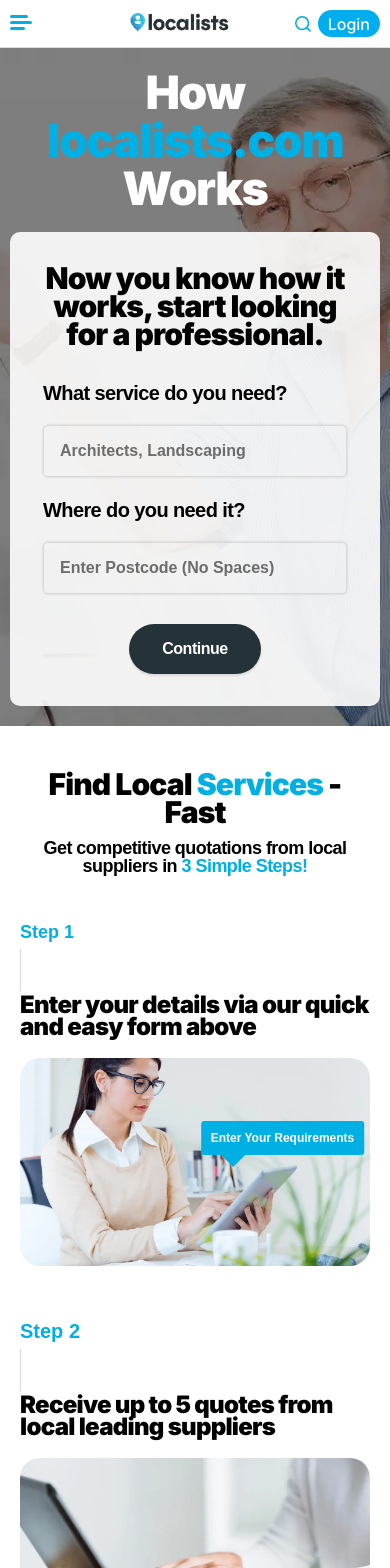
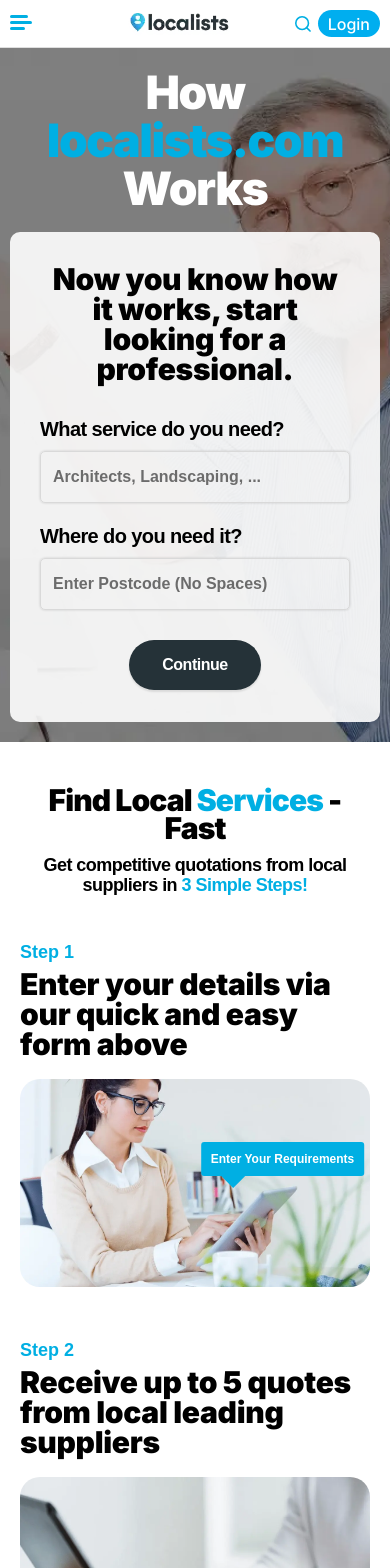
Before and after one commit to pushpesh-zuzu/localists-prelogin-nextjs, a Next.js app: page /how-it-works-for-customers in a window 390 px wide. Shown: the top 1568 px of the page. Built offline with nearby package versions, Linux system fonts and the light colour scheme.

Commit message:
Ui Fixes

```diff
--- a/src/app/component/HowItWorks/HeroSection/HeroSection.jsx
+++ b/src/app/component/HowItWorks/HeroSection/HeroSection.jsx
@@ -118,9 +118,9 @@
           <h1 className="font-black text-[46px] md:text-[60px] lg:text-[81px] leading-[48px]  md:leading-[55px] lg:leading-[75px] tracking-[-0.03em] font-inter text-white text-center">
             How <span className="text-[#00AFE3]">localists.com</span> Works
           </h1>
-          <div className="w-full xl:w-[1024px] bg-white/90 rounded-[10px] px-[33px] py-[32px] flex flex-col justify-center items-center mt-[20px] lg:mt-10px lg:mt-[22px]">
+          <div className="w-full xl:w-[1024px] bg-white/90 rounded-[10px] px-[30px] py-[32px] flex flex-col justify-center items-center mt-[20px] lg:mt-10px lg:mt-[22px]">
 
-            <h2 className="font-black text-[30px] md:text-[35px] lg:text-[50px] leading-[28px]  md:leading-[35px] lg:leading-[55px] tracking-[-0.03em] font-inter text-black text-center">
+            <h2 className="font-black text-[30px] md:text-[35px] lg:text-[50px] leading-[30px] md:leading-[35px] lg:leading-[55px] tracking-[-0.01em] md:tracking-[-0.03em] font-inter text-black text-center">
               Now you know how it works, start looking for a professional.
             </h2>
 
@@ -128,15 +128,15 @@
               <div className="flex flex-col items-center">
                 <div className="flex flex-col lg:flex-row gap-[18px] w-full">
                   <div className="flex flex-col flex-1 text-left relative">
-                    <label htmlFor="service" className="font-bold text-[20px] tracking-[-0.03em] text-black font-[Arial] mb-[17px]">
+                    <label htmlFor="service" className="font-bold text-[20px] tracking-[-0.03em] text-black font-[Arial] mb-[7px]">
                       What service do you need?
                     </label>
 
                     <input
                       id="service"
                       type="text"
-                      className="font-[Arial] font-bold !text-black border border-[#D9D9D9] rounded-[5px] pl-[16px] pr-[22px] pt-[13px] pb-[13px] w-full shadow-[0_0_2px_0.5px_rgba(0,0,0,0.10)]"
-                      placeholder="Architects, Landscaping"
+                      className="font-[Arial] font-bold !text-black border border-[#D9D9D9] rounded-[5px] pl-[12px] md:pl-[16px] pr-[22px] pt-[13px] pb-[13px] w-full shadow-[0_0_2px_0.5px_rgba(0,0,0,0.10)]"
+                      placeholder="Architects, Landscaping, ..."
                       value={service}
                       onChange={(e) => {
                         setService(e.target.value);
@@ -165,13 +165,13 @@
                   </div>
 
                   <div className="flex flex-col flex-1 text-left relative">
-                    <label htmlFor="postcode" className="font-bold text-[20px] tracking-[-0.03em] text-black font-[Arial] mb-[17px]">
+                    <label htmlFor="postcode" className="font-bold text-[20px] tracking-[-0.03em] text-black font-[Arial] mb-[7px]">
                       Where do you need it?
                     </label>
                     <input
                       id="postcode"
                       type="text"
-                      className="font-[Arial] font-bold !text-black border border-[#D9D9D9] rounded-[5px] pl-[16px] pr-[22px] pt-[13px] pb-[13px] w-full shadow-[0_0_2px_0.5px_rgba(0,0,0,0.10)]"
+                      className="font-[Arial] font-bold !text-black border border-[#D9D9D9] rounded-[5px] pl-[12px] md:pl-[16px] pr-[22px] pt-[13px] pb-[13px] w-full shadow-[0_0_2px_0.5px_rgba(0,0,0,0.10)]"
                       placeholder="Enter Postcode (No Spaces)"
                       ref={inputRef}
                       name="postcode"
--- a/src/app/component/HowItWorks/RegisterNow/RegisterNow.jsx
+++ b/src/app/component/HowItWorks/RegisterNow/RegisterNow.jsx
@@ -16,14 +16,14 @@
                 Register now
             </button>
 
-            <div className="max-w-[320px] w-full md:max-w-full lg:w-[1094px] px-[30px] lg:px-0 flex flex-col gap-[20px] justify-around md:flex-row md:flex-wrap md:justify-between lg:flex-nowrap lg:items-center lg:px-[40px]"
+            <div className="max-w-[320px] w-full md:max-w-full lg:w-[1094px] px-[15px] md:px-[80px] lg:px-0 flex flex-col gap-[20px] justify-around md:flex-row md:flex-wrap md:justify-between lg:flex-nowrap lg:items-center lg:px-[40px]"
             >
                 {/* Item 1 */}
                 <div className="flex items-center gap-[7px] lg:w-auto">
                     <div className="flex justify-center items-center rounded-full bg-[#00AFE3] w-[35px] h-[35px]">
                         <UserCircleIcon />
                     </div>
-                    <p className="font-[Arial] font-bold text-[14px] md:text-[16px] xl:text-[20px]">
+                    <p className="font-[Arial] font-bold text-[16px] xl:text-[20px]">
                         Create your account in minutes
                     </p>
                 </div>
@@ -33,7 +33,7 @@
                     <div className="flex justify-center items-center rounded-full bg-[#00AFE3] w-[35px] h-[35px]">
                         <BadgeIcon />
                     </div>
-                    <p className="font-[Arial] font-bold text-[14px] md:text-[16px] xl:text-[20px]">
+                    <p className="font-[Arial] font-bold text-[16px] xl:text-[20px]">
                         Start receiving leads today
                     </p>
                 </div>
@@ -43,7 +43,7 @@
                     <div className="flex justify-center items-center rounded-full bg-[#00AFE3] w-[35px] h-[35px]">
                         <CancelIcon />
                     </div>
-                    <p className="font-[Arial] font-bold text-[14px] md:text-[16px] xl:text-[20px]">
+                    <p className="font-[Arial] font-bold text-[16px] xl:text-[20px]">
                         No commission or hidden fees
                     </p>
                 </div>
--- a/src/app/how-it-works-for-customers/FindLocalServices.jsx
+++ b/src/app/how-it-works-for-customers/FindLocalServices.jsx
@@ -5,7 +5,7 @@
                 Find Local <span className="text-[#00AFE3]">Services</span> - Fast
             </h2>
 
-            <p className="font-bold font-[Arial] text-black text-[18px] md:text-[16px] lg:text-[20px] leading-[18px]  md:leading-[16px] lg:leading-[24px] tracking-[-0.03em]">
+            <p className="font-bold font-[Arial] text-black text-[18px] md:text-[16px] lg:text-[20px] leading-[20px]  md:leading-[16px] lg:leading-[24px] tracking-[-0.03em]">
                  Get competitive quotations from local suppliers in <span className="text-[#00AFE3]">3 Simple Steps!</span>
             </p>
         </div>
--- a/src/app/how-it-works-for-customers/ServicesSteps.jsx
+++ b/src/app/how-it-works-for-customers/ServicesSteps.jsx
@@ -52,7 +52,7 @@
                                 />
 
                                 {index === 0 && (
-                                    <p className="absolute font-[Arial] text-white font-bold text-[12px] md:text-[16px] lg:text-[16px] xl:text-[20px] leading-[18px] -translate-x-1/2 bg-[#00AFE3] px-4 py-3 rounded-[3px] whitespace-nowrap max-[1220px]:px-3 max-[1220px]:py-2 max-[1080px]:px-[10px] max-[1080px]:py-2 top-[30%] md:top-[40%] lg:top-[30%] xl:top-[38%] left-[75%] md:left-[80%] lg:left-[85%]">
+                                    <p className="absolute font-[Arial] text-white font-bold text-[12px] md:text-[16px] lg:text-[16px] xl:text-[20px] leading-[18px] -translate-x-1/2 bg-[#00AFE3] px-4 py-3 rounded-[3px] whitespace-nowrap max-[1220px]:px-3 max-[1220px]:py-2 max-[1080px]:px-[10px] max-[1080px]:py-2 top-[30%] md:top-[40%] lg:top-[30%] xl:top-[36%] left-[75%] md:left-[80%] lg:left-[85%] xl:left-[83%]">
                                         Enter Your Requirements
                                         <span aria-hidden="true" className="absolute bottom-[-26px] left-[20%] -translate-x-1/2 w-0 h-0 border-[14px] border-solid border-t-[#00AFE3] border-x-transparent border-b-transparent"></span>
                                     </p>
@@ -61,26 +61,26 @@
 
                             {/* Text */}
                             <div className="flex-1 max-[1220px]:pl-0">
-                                <p className="relative inline-block font-[Arial] font-bold text-[#00AFE3] text-[18px] md:text-[16px] lg:text-[20px] mb-[3.04px] after:block after:w-[0.88px] after:h-[52.11px] after:bg-[#D9D9D9] after:mt-[5px] max-[786px]:after:h-[42.11px] max-[786px]:after:mt-[3px]">
+                                <p className="relative inline-block font-[Arial] font-bold text-[#00AFE3] text-[18px] md:text-[16px] lg:text-[20px] mb-[3.04px] lg:after:block md:after:w-[0.88px] lg:after:h-[52.11px] lg:after:bg-[#D9D9D9] lg:after:mt-[5px] lg:after:h-[42.11px] lg:after:mt-[3px]">
                                     {step.title}
                                 </p>
 
-                                <h3 className="text-[24px] md:text-[22px] lg:text-[38px] leading-[22px] md:leading-[20px] lg:leading-[38px] font-black text-black tracking-[-0.03em] max-w-[404px] w-full max-[1020px]:max-w-full">
+                                <h2 className="text-[30px] md:text-[35px] lg:text-[50px] leading-[30px]  md:leading-[35px] lg:leading-[55px] font-black text-black tracking-[-0.01em] md:tracking-[-0.03em] max-w-[460px] w-full max-[1020px]:max-w-full">
                                     {step.heading}
-                                </h3>
+                                </h2>
                             </div>
                         </>
                     ) : (
                         <>
                             {/* Text */}
                             <div className="flex-1 lg:pl-[10%]">
-                                <p className="relative inline-block font-[Arial] font-bold text-[20px] text-[#00AFE3] text-[18px] md:text-[16px] lg:text-[20px] mb-[3.04px] after:block after:w-[0.88px] after:h-[52.11px] after:bg-[#d9d9d9] after:mt-[5px] max-[786px]:after:h-[42.11px] max-[786px]:after:mt-[3px]">
+                                <p className="relative inline-block font-[Arial] font-bold text-[#00AFE3] text-[18px] md:text-[16px] lg:text-[20px] mb-[3.04px] lg:after:block md:after:w-[0.88px] lg:after:h-[52.11px] lg:after:bg-[#D9D9D9] lg:after:mt-[5px] lg:after:h-[42.11px] lg:after:mt-[3px]">
                                     {step.title}
                                 </p>
 
-                                <h3 className="text-[24px] md:text-[22px] lg:text-[38px] leading-[22px] md:leading-[20px] lg:leading-[38px] font-black text-black tracking-[-0.03em] max-w-[404px] w-full max-[1020px]:max-w-full">
+                                <h2 className="text-[30px] md:text-[35px] lg:text-[50px] leading-[30px]  md:leading-[35px] lg:leading-[55px] font-black text-black tracking-[-0.01em] md:tracking-[-0.03em] max-w-[460px] w-full max-[1020px]:max-w-full">
                                     {step.heading}
-                                </h3>
+                                </h2>
                             </div>
 
                             {/* Image */}
```
